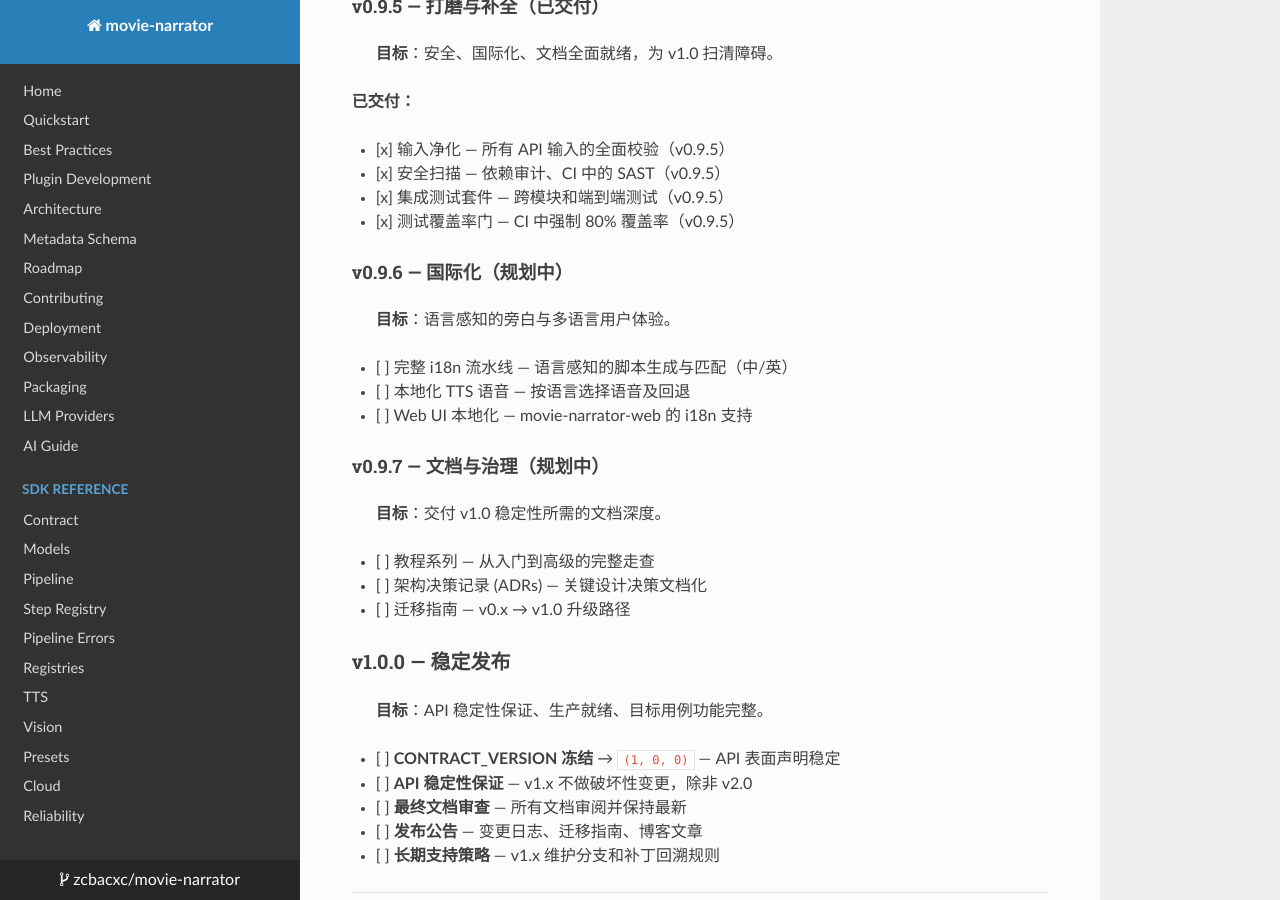
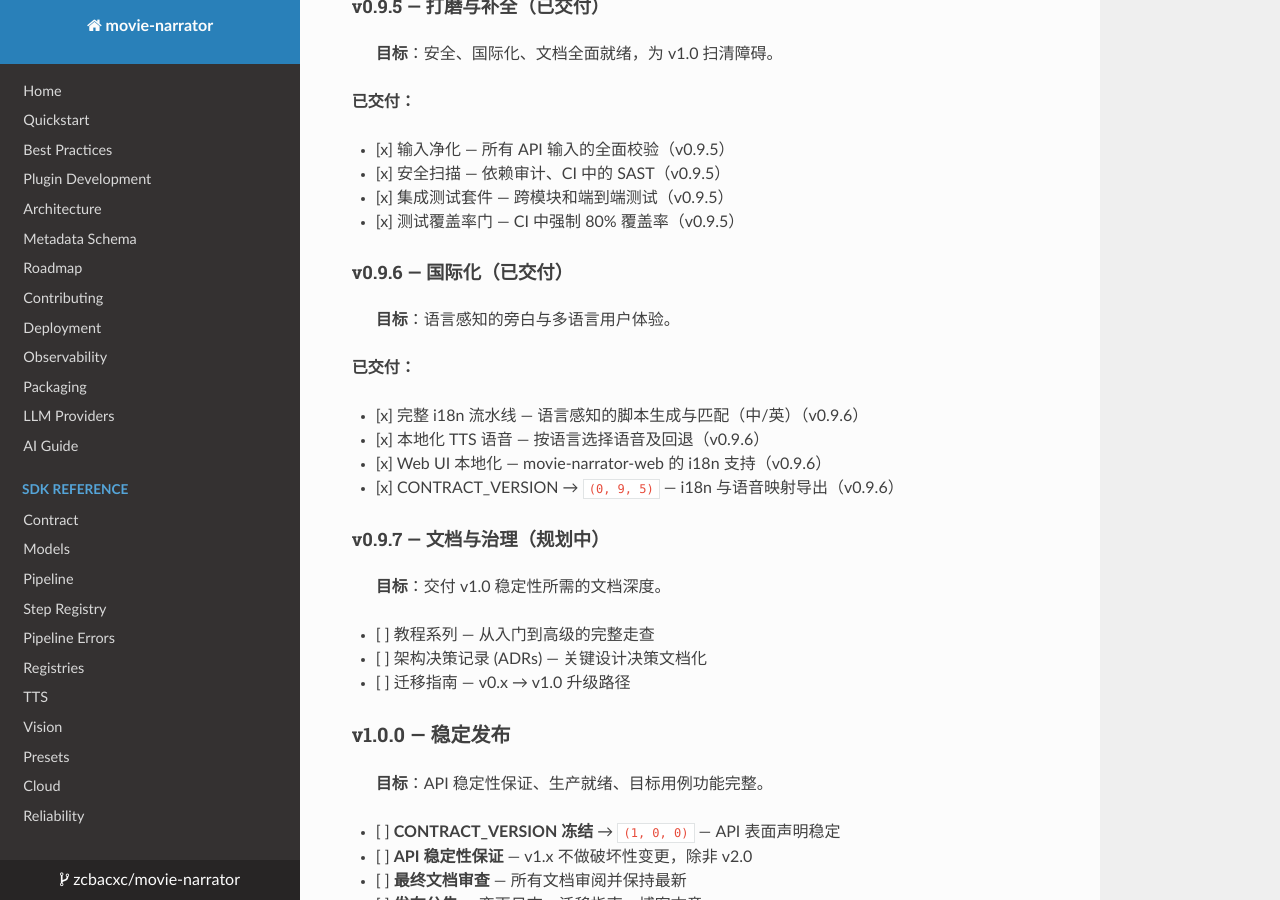
Before and after one commit to zcbacxc/movie-narrator, an MkDocs documentation site: the page built from docs/ROADMAP.zh-CN.md, in a window 1280 px wide and 900 px high, scrolled down 2227 px. Built offline with MkDocs 1.6.1, drawn with Linux system fonts in a browser that asks for light colours; nearby versions of some CDN libraries; a script that is not in the unit is left out; some of the changed text lies outside the part shown.

```diff
--- a/docs/ROADMAP.zh-CN.md
+++ b/docs/ROADMAP.zh-CN.md
@@ -18,7 +18,7 @@
 | v0.6.1 | 远程推理 | REST API 服务器、远程任务队列、Worker 守护进程、产物管理、远程 Provider 代理、CLI 命令。`CONTRACT_VERSION` → `(0, 6, 1)` |
 | v0.7.x | 出片体验 | GPU 编码、成本统计、预览模式、场景转场、文字动画、多音轨混音、安全加固。`CONTRACT_VERSION` → `(0, 7, 2)` |
 | v0.8.0 | 服务化基础 | API Key 鉴权（X-API-Key 中间件）、format→video_format 重命名、渲染模板系统（预设样式+安全区）、异常收窄（45 处宽泛捕获→具体类型）、ruff/mypy 代码检查工具链 + pytest-timeout、队列死锁修复。`CONTRACT_VERSION` → `(0, 8, 0)` |
-| v0.9.x | 可靠性与批量 | 熔断器 + 重试策略框架（v0.9.1）、任务检查点 + 优雅关闭（v0.9.2）、批量任务提交 + cron 定时任务（v0.9.3）、死信队列 + 条件分布式渲染（v0.9.4）。`CONTRACT_VERSION` → `(0, 9, 4)` |
+| v0.9.x | 可靠性与批量 | 熔断器 + 重试策略框架（v0.9.1）、任务检查点 + 优雅关闭（v0.9.2）、批量任务提交 + cron 定时任务（v0.9.3）、死信队列 + 条件分布式渲染（v0.9.4）、输入净化 + 安全扫描 + 集成测试 + 覆盖率门（v0.9.5）、i18n 流水线 + 本地化 TTS 语音 + Web UI 本地化（v0.9.6）。`CONTRACT_VERSION` → `(0, 9, 5)` |
 
 ---
 
@@ -87,13 +87,16 @@
 - [x] 集成测试套件 — 跨模块和端到端测试（v0.9.5）
 - [x] 测试覆盖率门 — CI 中强制 80% 覆盖率（v0.9.5）
 
-#### v0.9.6 — 国际化（规划中）
+#### v0.9.6 — 国际化（已交付）
 
 > **目标**：语言感知的旁白与多语言用户体验。
 
-- [ ] 完整 i18n 流水线 — 语言感知的脚本生成与匹配（中/英）
-- [ ] 本地化 TTS 语音 — 按语言选择语音及回退
-- [ ] Web UI 本地化 — movie-narrator-web 的 i18n 支持
+**已交付：**
+
+- [x] 完整 i18n 流水线 — 语言感知的脚本生成与匹配（中/英）（v0.9.6）
+- [x] 本地化 TTS 语音 — 按语言选择语音及回退（v0.9.6）
+- [x] Web UI 本地化 — movie-narrator-web 的 i18n 支持（v0.9.6）
+- [x] CONTRACT_VERSION → `(0, 9, 5)` — i18n 与语音映射导出（v0.9.6）
 
 #### v0.9.7 — 文档与治理（规划中）
 
```
Also changed, not shown: docs/ROADMAP.md (+8 -5 lines).
